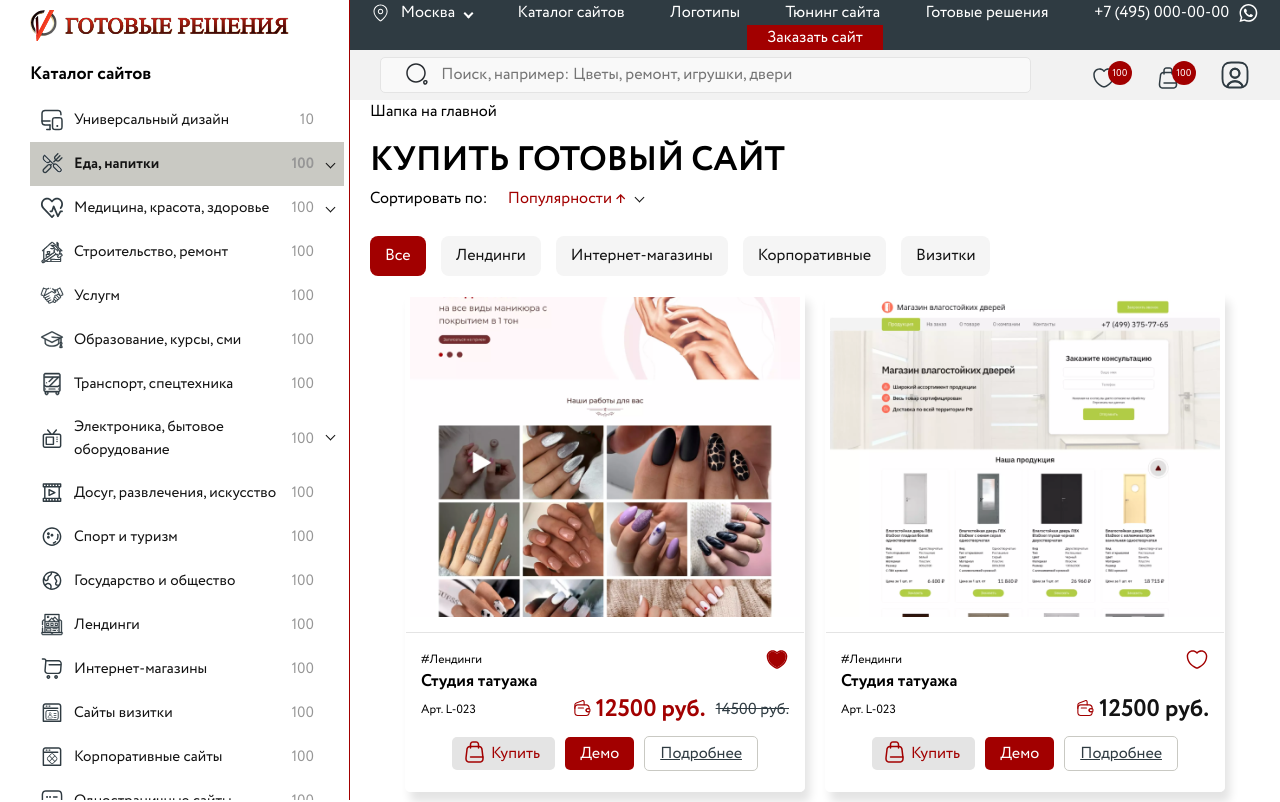
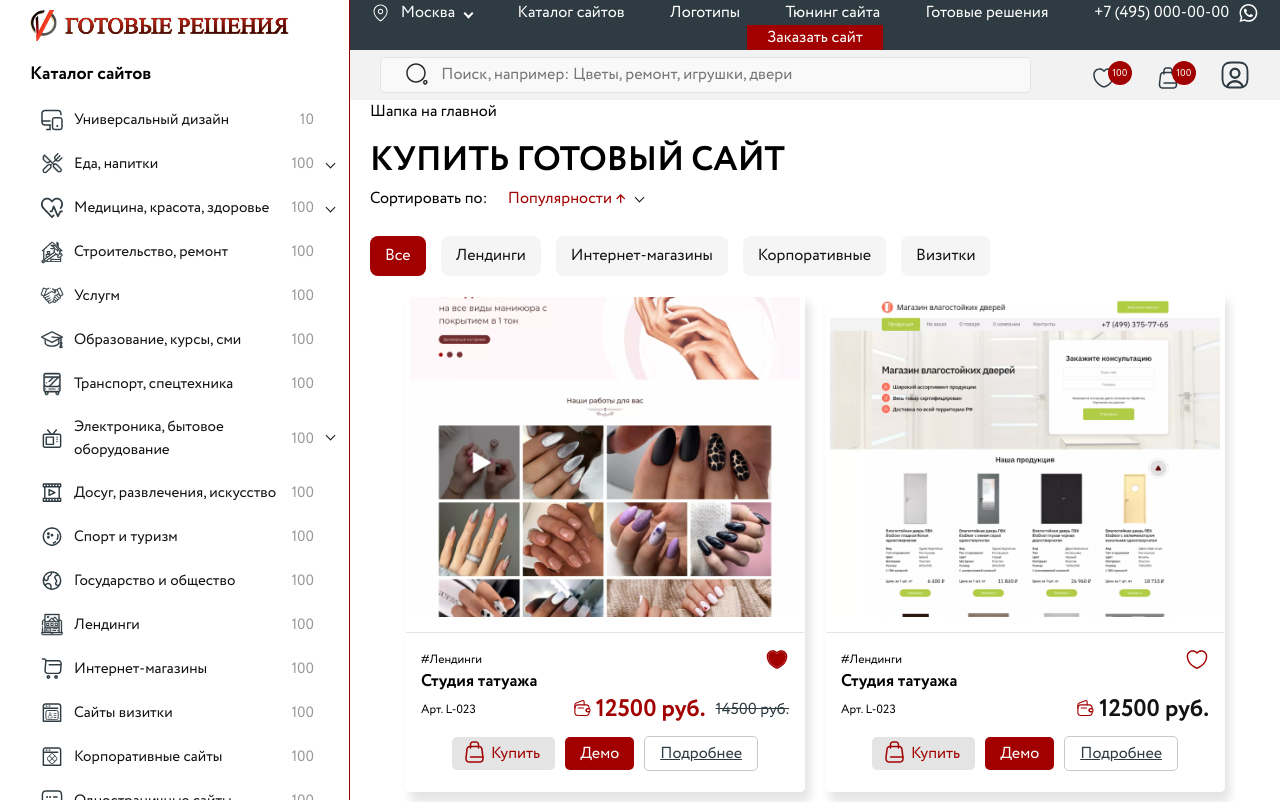
Before and after one commit to Artematrr/Ready-made-Solutions, a React (Vite) app: page / in a window 1280 px wide. Shown: the top 802 px of the page. Built offline with nearby package versions, Linux system fonts and the light colour scheme.

Commit message:
upd product section

```diff
--- a/src/styles.css
+++ b/src/styles.css
@@ -263,7 +263,7 @@ i.heart-empty {
   display: block;
 }
 
-.level-1:has(.level-2).open > a {
+.level-1:has(.level-2) > a.open {
   background: var(--color-gray);
   font-weight: 700;
   font-family: 'Circe Bold', 'Circe', Inter, system-ui, Arial, sans-serif;
@@ -825,7 +825,7 @@ i.heart-empty {
   height: 24px;
   width: 24px;
 }
-.card-favourites i:hover{
+.card-favourites i:hover {
   opacity: 0.7;
   cursor: pointer;
 }
@@ -838,7 +838,7 @@ i.heart-empty {
   font-family: 'Circe Bold', 'Circe', Inter, system-ui, Arial, sans-serif;
   font-size: 24px;
 }
-.price-new::before{
+.price-new::before {
   content: url('/public/img/icons/wallet-outline.svg');
   display: inline-block;
   position: relative;
```
